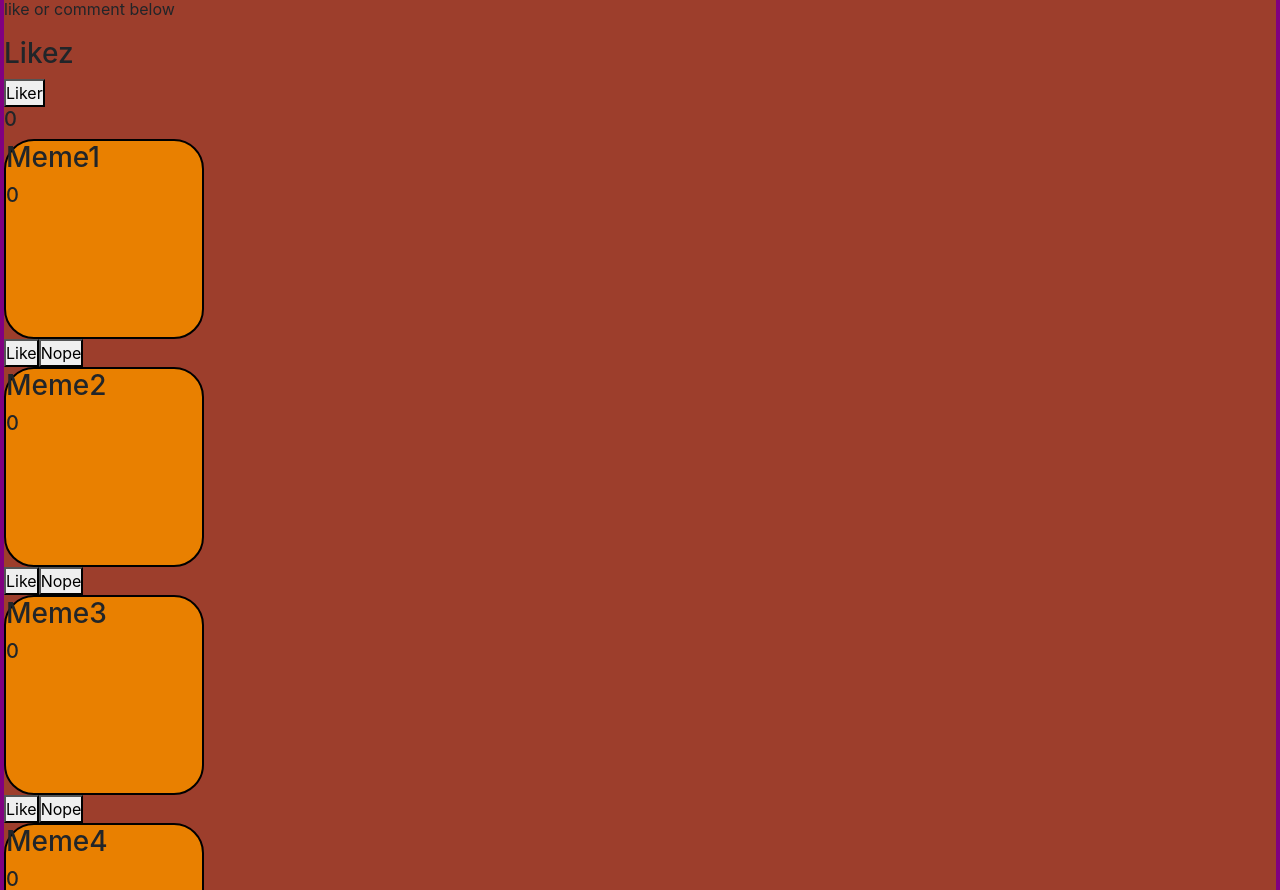
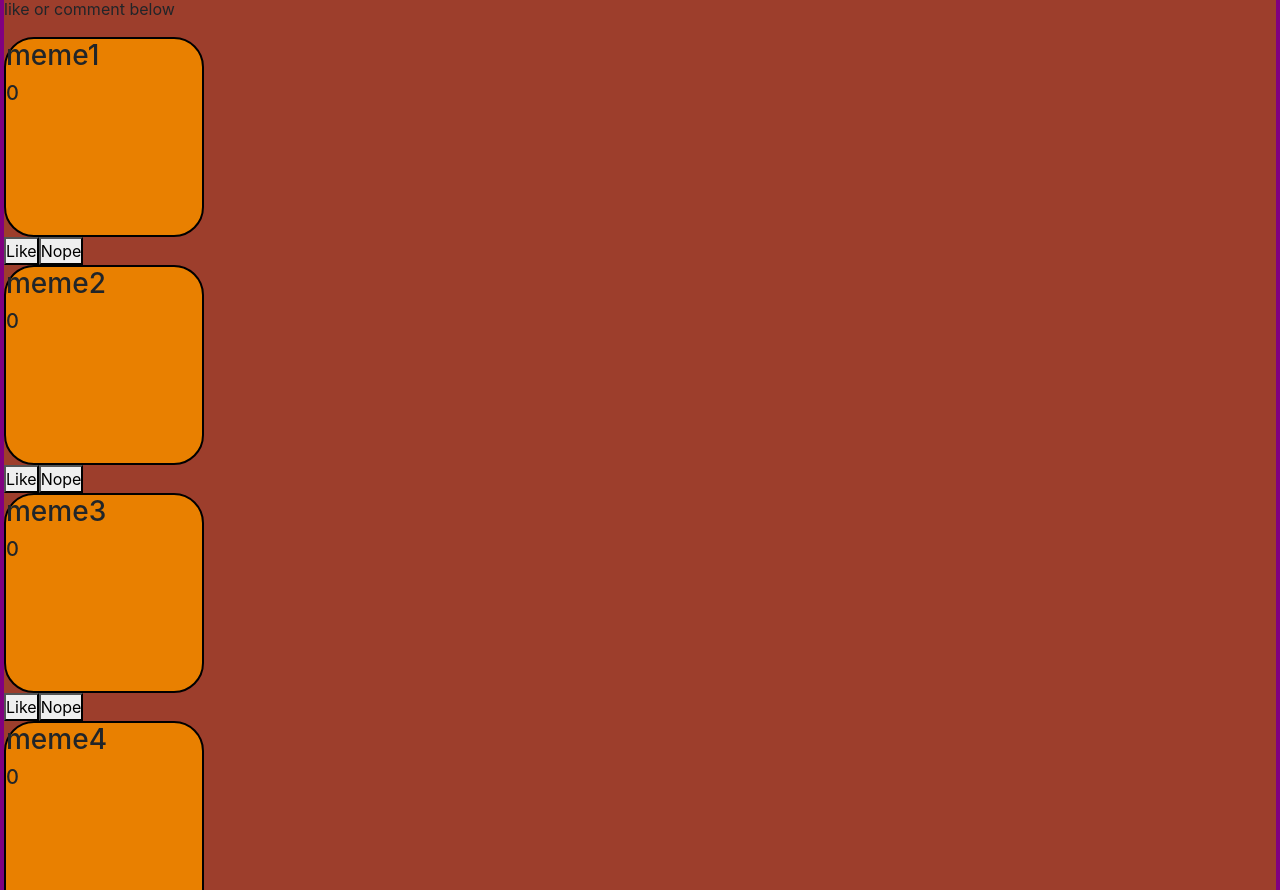
Before and after one commit to kimberlyamaya/MEME-OH-GRAM_2.0, a React (Create React App) app in the folder client/: page / in a window 1280 px wide. Shown: the part 237-1127 px from the top of the page. Built offline with nearby package versions, Linux system fonts and the light colour scheme.

Commit message:
added like and nope

```diff
--- a/client/src/App.js
+++ b/client/src/App.js
@@ -44,6 +44,7 @@ const client = new ApolloClient({
 // -ka end
 
 function App() {
+
   return (
     <ApolloProvider client={client}>
       <Router>
--- a/client/src/components/Home/Home.js
+++ b/client/src/components/Home/Home.js
@@ -1,5 +1,5 @@
-import React, { useState } from 'react';
-import Memes from '../Meme/Meme';
+import React, {useState} from 'react';
+import Meme from '../Meme/Meme'
 // import ReactDOM from 'react-dom';
 // import './index.css';
 // import App from '../../client/src/App';
@@ -17,36 +17,21 @@ function Home() {
         console.log("dontLike");
     };
 
-    const [isRed, setRed] = useState(false);
-    const [isPurple, setPurple] = useState(false);
-
     const [count, setCount] = useState(0);
 
-    const increment = () => {
-    setCount(count + 1)
-    setRed(!isRed)
-    }
-
-    // const increment = () => {
-    //   setCount(count + 1)
-    //   setPurple(!isPurple)
-
+    const memes=["meme1", "meme2", "meme3", "meme4", "meme5", "meme6", "meme7", "meme8"]
+    // const newmeme=["newmeme1", "newmeme2", "newmeme3", "newmeme4", "newmeme5", "newmeme6", "newmeme7", "newmeme8"]
 
     return (
+
         <div className="Home">
             <h1>Meme-Oh-Gram</h1>
             <p>like or comment below</p>
 
-            <h3 className={isRed ? 'memeButtons' : ""}>Likez</h3>
-            <button onClick={increment}>Liker</button>
-            <h5>{count}</h5>
 
-
-
-           <Memes name="Meme1" likes={count} />
-           <Memes name="Meme2" likes={count} />
-           <Memes name="Meme3" likes={count} />
-           <Memes name="Meme4" likes={count} />
+        {memes.map((meme)=>(
+          <Meme name={meme}  />
+        ))}
 
             <div>
 
--- a/client/src/components/Meme/Meme.js
+++ b/client/src/components/Meme/Meme.js
@@ -11,12 +11,41 @@ const dontLike = () => {
 
 
 
-function Meme({name,likes}) {
+
+
+function Meme({name}) {
+
+  const [isRed, setRed] = useState(false);
+  const [isPurple, setPurple] = useState(false);
+
+  const [count, setCount] = useState(0);
+  const [vote, setVote ] = useState(false);
+  const [unVote, setUnVote ] = useState(false);
+
+  const increment = () => {
+    setCount(count + 1)
+    setRed(!isRed)
+    if (count === 0) {
+      setVote(true)
+    }
+    setUnVote(false)
+  }
+
+    const decrement = () => {
+      setCount(count - 1)
+      setPurple(!isPurple)
+      if (count === 0) {
+        setUnVote(true)
+      }
+      setVote(false)
+  }
+
+
   return (
     <>
     <div className="Meme">
         <h3>{name}</h3>
-        <h5>{likes}</h5>
+        <h5>{count}</h5>
 
 
    <div className="cardBody"> </div>
@@ -24,9 +53,18 @@ function Meme({name,likes}) {
    </div>
 
 
-<div class="memeButtons">
-<button onClick={Like}>Like</button>
-<button onClick={dontLike}>Nope</button></div>
+
+
+
+<div class="memeButtonLike memeButtonNope">
+
+<button disabled={vote} onClick={increment}>Like</button>
+
+<button disabled={unVote} onClick={decrement}>Nope</button></div>
+
+
+
+
 
 </>
 
@@ -36,3 +74,23 @@ function Meme({name,likes}) {
 }
 
 export default Meme;
+
+// function Counter() {
+//     const [counter, setCounter] = useState(0);
+
+//     function increment() {
+//       setCounter(counter+1);
+//     }
+//     return <div>
+//     <p>{counter}</p>
+//     <button onClick={increment}>Increment</button>
+//     </div>;
+//   }
+
+// function Toggle() {
+//     const [val, setVal] = useState("ON");
+//     function toggle() {
+//       setVal((val=="ON")?"OFF":"ON");
+//     }
+//     return <button onClick={toggle}>{val}</button>;
+//   }
--- a/client/src/components/Profile/Profile.js
+++ b/client/src/components/Profile/Profile.js
@@ -1,5 +1,4 @@
 import React from 'react';
-import NewMeme from '../Meme/Meme'
 // import ReactDOM from 'react-dom';
 // import './index.css';
 // import App from '../../client/src/App';
@@ -40,11 +39,6 @@ function Profile() {
             <h2>Username</h2>
             <h4>'Info'</h4>
 
-            <NewMeme name="new1" likes="" />
-            <NewMeme name="new2" likes="" />
-            <NewMeme name="new3" likes="" />
-            <NewMeme name="new4" likes="" />
-
 
 <div>
     <div></div>
```
Also changed, not shown: client/src/components/NewMeme/NewMeme.js (added, +55 -0 lines), client/src/-NewMeme.js (renamed from client/src/NewMeme.js).
